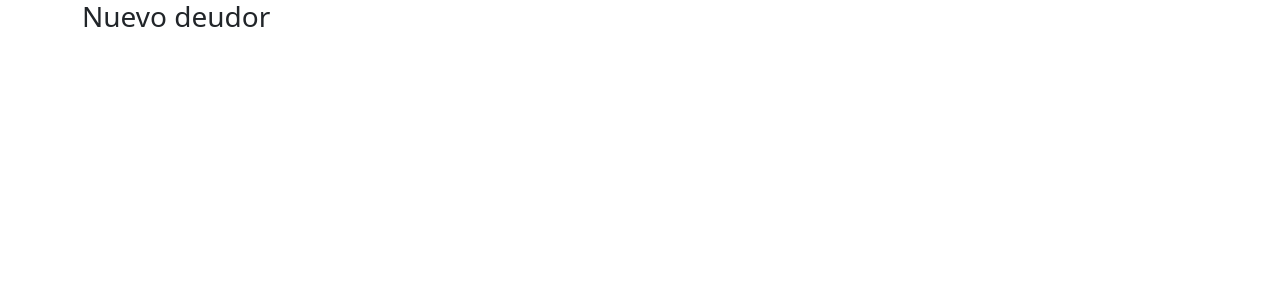
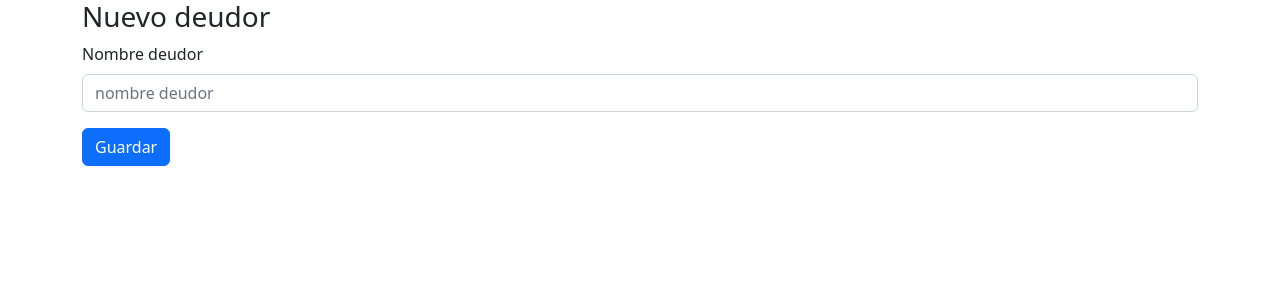
Before and after one commit to dmunozmauro/angular_deudores, an Angular app: page /nuevo-deudor in a window 1280 px wide. Shown: the top 300 px of the page. Built offline with nearby package versions, Linux system fonts and the light colour scheme.

Commit message:
Formlario crea deudores

```diff
--- a/angular.json
+++ b/angular.json
@@ -25,6 +25,7 @@
               "src/assets"
             ],
             "styles": [
+              "@angular/material/prebuilt-themes/indigo-pink.css",
               "src/styles.css",
               "node_modules/bootstrap/dist/css/bootstrap.min.css"
             ],
@@ -91,6 +92,7 @@
               "src/assets"
             ],
             "styles": [
+              "@angular/material/prebuilt-themes/indigo-pink.css",
               "src/styles.css"
             ],
             "scripts": []
--- a/package.json
+++ b/package.json
@@ -11,16 +11,19 @@
   "private": true,
   "dependencies": {
     "@angular/animations": "^15.1.0",
+    "@angular/cdk": "^15.1.3",
     "@angular/common": "^15.1.0",
     "@angular/compiler": "^15.1.0",
     "@angular/core": "^15.1.0",
     "@angular/forms": "^15.1.0",
+    "@angular/material": "^15.1.3",
     "@angular/platform-browser": "^15.1.0",
     "@angular/platform-browser-dynamic": "^15.1.0",
     "@angular/router": "^15.1.0",
     "bootstrap": "^5.2.3",
     "jquery": "^3.6.3",
     "rxjs": "~7.8.0",
+    "sweetalert2": "^11.7.1",
     "tslib": "^2.3.0",
     "zone.js": "~0.12.0"
   },
--- a/src/app/deudores/deudores.component.html
+++ b/src/app/deudores/deudores.component.html
@@ -18,6 +18,7 @@
                     <th scope="col">ID</th>
                     <th scope="col">Deudor</th>
                     <th scope="col">ID Compras</th>
+                    <th scope="col">Acciones</th>
                 </tr>
             </thead>
             <tbody>
@@ -25,6 +26,17 @@
                     <td>{{deudor.id}}</td>
                     <td>{{deudor.deudor}}</td>
                     <td>{{deudor.id_compra}}</td>
+                    <td>
+                        <div class="row">
+                            <div class="col-6">
+                                <button mat-fab type="button" class="btn btn-primary"><mat-icon>edit</mat-icon></button>
+                            </div>
+                            <div class="col-6">
+                                <button mat-fab type="button"
+                                    class="btn btn-danger"><mat-icon>delete</mat-icon></button>
+                            </div>
+                        </div>
+                    </td>
                 </tr>
             </tbody>
         </table>
--- a/src/app/models/deudor.interface.ts
+++ b/src/app/models/deudor.interface.ts
@@ -1,5 +1,7 @@
-export interface Deudor {
-    id: Number,
-    deudor: string,
-    id_compra: Number
+export class Deudor {
+    constructor(
+        public id: Number,
+        public deudor: string,
+        public id_compra: Number
+    ) { }
 }
--- a/src/app/nuevo-deudor/nuevo-deudor.component.html
+++ b/src/app/nuevo-deudor/nuevo-deudor.component.html
@@ -2,4 +2,15 @@
     <div class="col-12">
         <h3>Nuevo deudor</h3>
     </div>
+
+    <div class="col-12">
+        <form #formNuevoDeudor="ngForm" (ngSubmit)="enviar()">
+            <div class="mb-3">
+                <label for="nombre_deudor" class="form-label">Nombre deudor</label>
+                <input type="text" class="form-control" name="nombre_deudor" placeholder="nombre deudor"
+                    #nombre_deudor="ngModel" [(ngModel)]="nuevo_deudor.deudor">
+            </div>
+            <button type="submit" class="btn btn-primary">Guardar</button>
+        </form>
+    </div>
 </div>
--- a/src/app/nuevo-deudor/nuevo-deudor.component.ts
+++ b/src/app/nuevo-deudor/nuevo-deudor.component.ts
@@ -1,4 +1,9 @@
 import { Component } from '@angular/core';
+import { Deudor } from '../models/deudor.interface';
+import { ApiService } from '../servicios/api/api.service';
+import { Router } from '@angular/router';
+
+import Swal from 'sweetalert2'
 
 @Component({
   selector: 'app-nuevo-deudor',
@@ -7,4 +12,29 @@ import { Component } from '@angular/core';
 })
 export class NuevoDeudorComponent {
 
+  nuevo_deudor: Deudor;
+
+  constructor(private api: ApiService, private router: Router) {
+
+    this.nuevo_deudor = new Deudor(0, "", 0)
+  }
+
+  enviar() {
+
+    Swal.fire({
+      title: 'Cargando'
+    });
+
+    Swal.showLoading();
+
+    this.api.insertarDeudores(this.nuevo_deudor).subscribe((res: any) => {
+
+      this.router.navigateByUrl('/deudores')
+      Swal.fire({
+        icon: res.code == 2 ? 'error' : 'success',
+        title: res.message
+      })
+    })
+  }
+
 }
--- a/src/app/servicios/api/api.service.ts
+++ b/src/app/servicios/api/api.service.ts
@@ -14,9 +14,13 @@ export class ApiService {
   constructor(private http: HttpClient) { }
 
   obtenerDeudores(): Observable<Deudor[]> {
-
     let direccion = this.url + "deudores/consultar-deudores"
     return this.http.get<Deudor[]>(direccion)
+  }
+
+  insertarDeudores(deudor: Deudor): Observable<Deudor> {
+    let direccion = this.url + "deudores/insertar-deudores";
+    return this.http.post<Deudor>(direccion, deudor)
 
   }
 }
--- a/src/index.html
+++ b/src/index.html
@@ -6,6 +6,9 @@
   <base href="/">
   <meta name="viewport" content="width=device-width, initial-scale=1">
   <link rel="icon" type="image/x-icon" href="favicon.ico">
+  <link rel="preconnect" href="https://fonts.gstatic.com">
+  <link href="https://fonts.googleapis.com/css2?family=Roboto:wght@300;400;500&display=swap" rel="stylesheet">
+  <link href="https://fonts.googleapis.com/icon?family=Material+Icons" rel="stylesheet">
 </head>
 <body>
   <app-root></app-root>
--- a/src/styles.css
+++ b/src/styles.css
@@ -1 +1,4 @@
 /* You can add global styles to this file, and also import other style files */
+
+html, body { height: 100%; }
+body { margin: 0; font-family: Roboto, "Helvetica Neue", sans-serif; }
```
Also changed, not shown: src/app/app.module.ts (+10 -2 lines), 2 other files (tests, documents, lock files or other folders).
